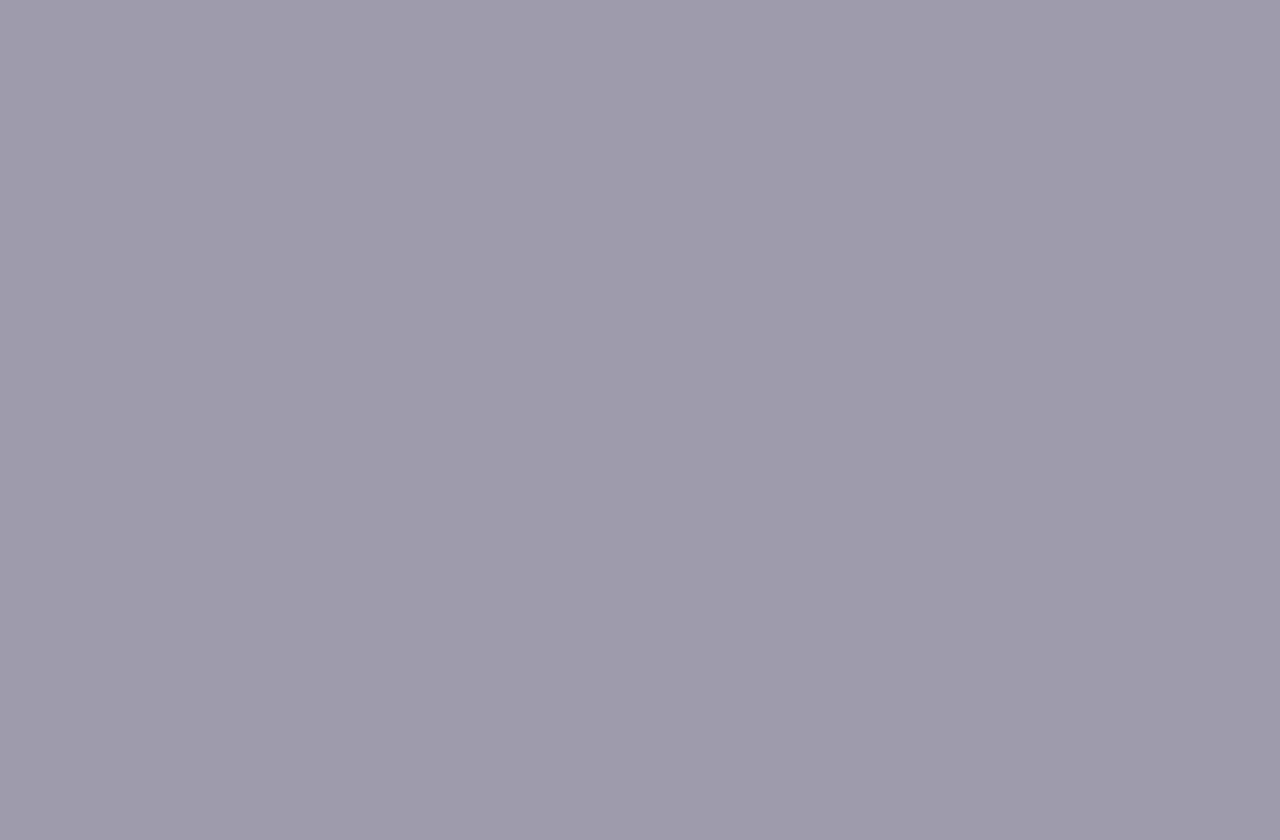
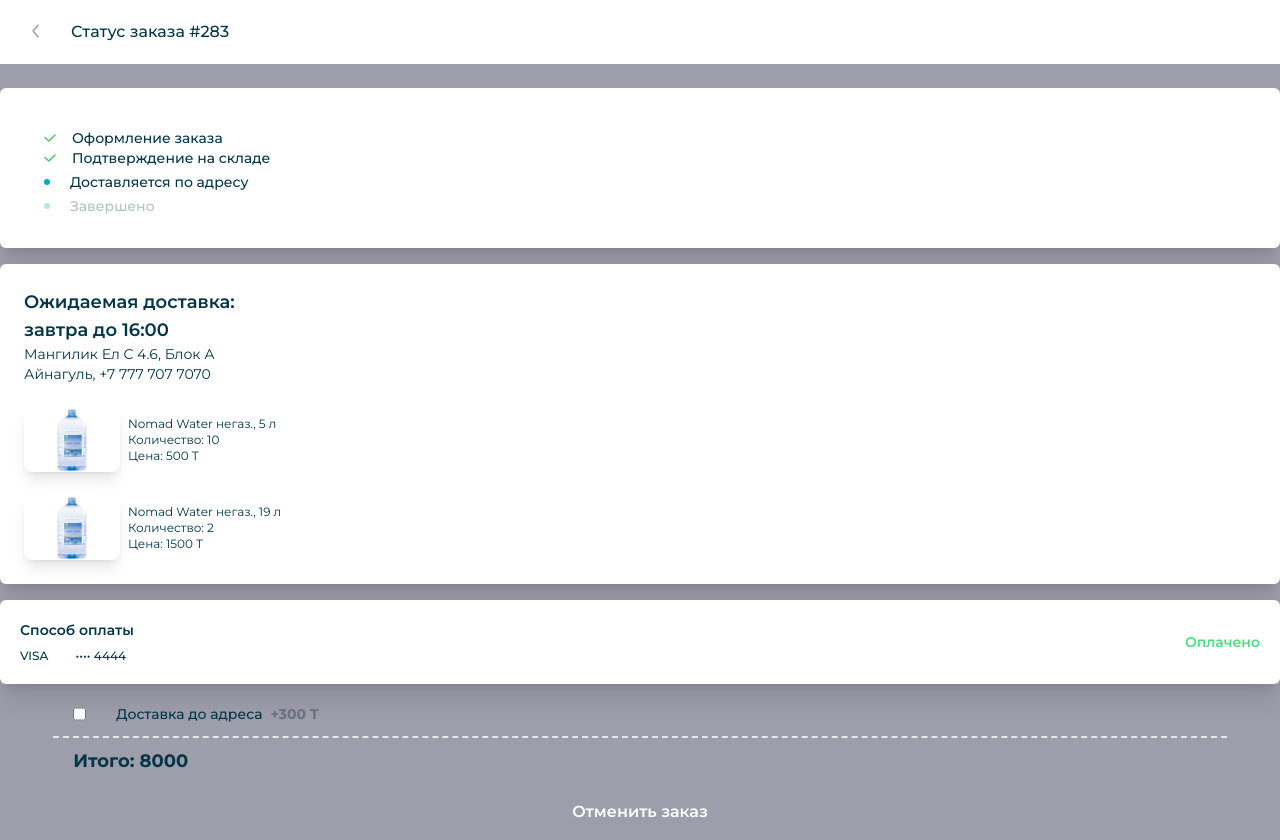
Before and after one commit to AdiletBekmuratov/nomad-water-front, a React (Vite) app: page /orderinfo in a window 1280 px wide. Before the commit this address had no page. Before the commit the page ends 800 px from the top, so only its background shows below. Built offline with nearby package versions, Linux system fonts and the light colour scheme.

Commit message:
oder status, small and medium sizes

```diff
--- a/src/components/Forms/Button.tsx
+++ b/src/components/Forms/Button.tsx
@@ -3,13 +3,14 @@ import { ButtonHTMLAttributes, DetailedHTMLProps, FC, ReactNode } from 'react';
 type Props = DetailedHTMLProps<ButtonHTMLAttributes<HTMLButtonElement>, HTMLButtonElement> & {
   children: ReactNode;
   buttonColor?: string;
+  textColor?: string;
 };
 
 export const Button: FC<Props> = (props) => {
   return (
     <button
       {...props}
-      className={`text-white ${
+      className={`${props.textColor ? props.textColor : 'text-white'} ${
         props.buttonColor ? props.buttonColor : 'bg-dark-blue font-roboto'
       } py-4 rounded-lg w-full disabled:bg-gray-300 ${props.className}`}>
       {props.children}
--- /dev/null
+++ b/src/components/Order/Order.card.tsx
@@ -0,0 +1,26 @@
+import { FC } from 'react';
+import bottle from './bottle.png';
+
+type Props = {
+  order: {
+    name: string;
+    count: number;
+    price: number;
+    imgUrl?: string;
+  };
+};
+
+export const Order: FC<Props> = (props) => {
+  return (
+    <div className="mt-6 flex items-center">
+      <img src={bottle} alt="" className="w-24 h-16 object-contain bg-white shadow-lg rounded-lg" />
+      <div>
+        <p className="font-montserrat text-xs ml-2 text-dark-blue">{props.order.name}</p>
+        <p className="font-montserrat text-xs ml-2 text-dark-blue">
+          Количество: {props.order.count}
+        </p>
+        <p className="font-montserrat text-xs ml-2 text-dark-blue">Цена: {props.order.price} Т</p>
+      </div>
+    </div>
+  );
+};
--- a/src/components/Order/OrderHeader.tsx
+++ b/src/components/Order/OrderHeader.tsx
@@ -1,14 +1,18 @@
-import { FC } from 'react';
+import { FC, ReactNode } from 'react';
 import { ReactComponent as Back } from '../../assets/back.svg';
 
-export const OrderHeader: FC = () => {
+type Props = {
+  children: ReactNode;
+};
+
+export const OrderHeader: FC<Props> = (props) => {
   return (
     <header className="bg-white w-full h-14 md:h-16 flex lg:h-16">
       <a href="#" className="items-center h-6 px-8 py-6">
         <Back />
       </a>
       <h2 className="text-dark-blue text-base font-montserrat font-medium h-6 mt-5">
-        Оформление заказа
+        {props.children}
       </h2>
     </header>
   );
--- a/src/components/Order/UserData.json
+++ b/src/components/Order/UserData.json
@@ -1,5 +1,6 @@
 {
   "id": 1,
   "username": "Айнагуль",
-  "phone": "+7 777 707 7070"
+  "phone": "+7 777 707 7070",
+  "street": "Мангилик Ел C 4.6, Блок А"
 }
--- a/src/components/UI/Modal.tsx
+++ b/src/components/UI/Modal.tsx
@@ -1,30 +1,65 @@
-import { FC, ReactNode } from 'react';
+import { FC, ForwardRefExoticComponent, ReactNode, RefAttributes } from 'react';
 import * as Dialog from '@radix-ui/react-dialog';
 import { Button } from '../Forms';
 
-type Props = {
+type Props = ForwardRefExoticComponent<RefAttributes<HTMLDivElement>> & {
   children: ReactNode;
   title: string;
   buttonOpenText: string;
   buttonCloseTest: string;
+  buttonClassName?: string;
+  titleClass?: string;
+  contentClass?: string;
+  isTwoButton?: boolean;
+  secondButtonText?: string;
+  openButtonStyle?: string;
 };
 
 export const Modal: FC<Props> = (props) => {
   return (
     <Dialog.Root>
       <Dialog.Trigger asChild>
-        <Button>{props.buttonOpenText}</Button>
+        <Button buttonColor={props.openButtonStyle}>{props.buttonOpenText}</Button>
       </Dialog.Trigger>
       <Dialog.Portal>
-        <Dialog.Overlay className="fixed bg-black opacity-50 inset-0" />
-        <Dialog.Content className="bg-white p-5 rounded-md z-10 w-full fixed top-1/2 left-1/2 -translate-x-1/2 -translate-y-1/2 max-w-screen-md">
-          <Dialog.Title className="text-center font-montserrat text-lg font-bold">
+        <Dialog.Overlay className="fixed bg-black opacity-25 inset-0" />
+        <Dialog.Content
+          className={`bg-white p-5 rounded-2xl z-10 ${
+            props.contentClass ? props.contentClass : 'w-full'
+          } fixed top-1/2 left-1/2 -translate-x-1/2 -translate-y-1/2 max-w-screen-md`}>
+          <Dialog.Title
+            className={`text-center font-montserrat ${
+              props.titleClass ? props.titleClass : 'text-sm font-bold'
+            }`}>
             {props.title}
           </Dialog.Title>
-          <Dialog.Description className="font-montserrat">{props.children}</Dialog.Description>
-          <Dialog.Close>
-            <Button className="w-24">{props.buttonCloseTest}</Button>
-          </Dialog.Close>
+          <Dialog.Description
+            className={`font-montserrat ${props.className ? props.className : ''}`}>
+            {props.children}
+          </Dialog.Description>
+          {props.isTwoButton ? (
+            <div className="w-full flex justify-around gap-2.5 mb-4">
+              <Dialog.Close>
+                <Button
+                  className="w-40 md:w-56"
+                  buttonColor="bg-gray-300 font-montserrat font-semibold"
+                  textColor="text-dark-blue">
+                  {props.buttonCloseTest}
+                </Button>
+              </Dialog.Close>
+              <Dialog.Close>
+                <Button
+                  className="w-40 md:w-56"
+                  buttonColor="bg-dark-blue font-montserrat font-semibold">
+                  {props.secondButtonText}
+                </Button>
+              </Dialog.Close>
+            </div>
+          ) : (
+            <Dialog.Close>
+              <Button className="w-24">{props.buttonCloseTest}</Button>
+            </Dialog.Close>
+          )}
         </Dialog.Content>
       </Dialog.Portal>
     </Dialog.Root>
--- /dev/null
+++ b/src/pages/OrderInfo.tsx
@@ -0,0 +1,152 @@
+import { FC, useEffect, useState } from 'react';
+
+import Checkbox from '@/components/Checkbox';
+import { Card } from '@/components/Forms';
+import { OrderHeader } from '@/components/Order';
+import { Modal } from '@/components/UI';
+
+import checkmark from '../assets/checkmark.svg';
+import dot from '../assets/dot.svg';
+
+import user from '../components/Order/UserData.json';
+import order from '../components/Order/Order.json';
+
+import { Order } from '@/components/Order/Order.card';
+
+const OrderInfo: FC = () => {
+  const [delivery, setDelivery] = useState(false);
+  const [total, setTotal] = useState(0);
+  useEffect(() => {
+    let sum = 0;
+    for (let i = 0; i < order.length; i++) {
+      sum += order[i].count * order[i].price;
+    }
+    setTotal(sum);
+  }, [order]);
+
+  return (
+    <>
+      <OrderHeader>Статус заказа #283</OrderHeader>
+      <div className="container mt-6">
+        <Card className="w-11/12 mx-auto">
+          <div className="mx-6 my-5 mb-3">
+            <div className="w-full flex">
+              <img src={checkmark} alt="checkmark" />
+              <p className="font-montserrat font-medium text-sm ml-4 text-dark-blue">
+                Оформление заказа
+              </p>
+            </div>
+
+            <div className="w-full flex mb-1">
+              <img src={checkmark} alt="checkmark" />
+              <p className="font-montserrat font-medium text-sm ml-4 text-dark-blue">
+                Подтверждение на складе
+              </p>
+            </div>
+
+            <div className="w-full flex mb-1">
+              <img src={dot} alt="checkmark" />
+              <p className="font-montserrat font-medium text-sm ml-5 text-dark-blue">
+                Доставляется по адресу
+              </p>
+            </div>
+
+            <div className="w-full flex">
+              <img src={dot} alt="checkmark" className="opacity-30" />
+              <p className="font-montserrat font-medium text-sm ml-5 text-dark-blue opacity-30">
+                Завершено
+              </p>
+            </div>
+          </div>
+        </Card>
+
+        <Card className="w-11/12 mx-auto mt-4">
+          <div className="flex m-3 flex-col md:m-1">
+            <h2 className="font-semibold font-montserrat text-dark-blue text-lg">
+              Ожидаемая доставка:
+            </h2>
+            <h2 className="font-semibold font-montserrat text-dark-blue text-lg">
+              завтра до 16:00
+            </h2>
+            <h5 className="font-montserrat text-dark-blue text-sm">{user.street}</h5>
+            <h5 className="font-montserrat text-dark-blue text-sm">
+              {user.username}, {user.phone}
+            </h5>
+
+            {order.map((ord) => (
+              <Order order={ord} key={ord.name} />
+            ))}
+          </div>
+        </Card>
+
+        <Card className="w-11/12 mx-auto mt-4 flex items-center justify-between m-5">
+          <div className="">
+            <h3 className="font-semibold font-montserrat text-sm text-dark-blue">Способ оплаты</h3>
+            <h3 className="font-medium font-montserrat text-xs mt-2 text-dark-blue">
+              VISA <span className="ml-6">•••• 4444</span>
+            </h3>
+          </div>
+          <div className="">
+            <h3 className="text-green-400 font-semibold font-montserrat text-sm">Оплачено</h3>
+          </div>
+        </Card>
+
+        <div className="w-11/12 mx-auto mt-4 flex">
+          <Checkbox
+            className="mx-5 flex items-center"
+            label="Доставка до адреса"
+            name="delivery"
+            id="delivery"
+            onChange={(e) => setDelivery(e.target.checked)}
+            checked={delivery}
+            labelClass="text-dark-blue font-montserrat text-sm font-medium"
+          />
+          <p className="font-montserrat text-sm font-bold text-gray-500 ml-2">+300 T</p>
+        </div>
+        <div className="border-t-2 border-dashed mt-3 w-11/12 mx-auto h-12 flex items-center">
+          <h3 className="mx-5 font-montserrat font-bold text-dark-blue text-lg">
+            Итого: {delivery ? total + 300 : total}
+          </h3>
+        </div>
+
+        <Modal
+          title="Выберите причину отмены заказа"
+          className="flex justify-start flex-col"
+          buttonCloseTest="Отмена"
+          buttonOpenText="Отменить заказ"
+          titleClass="font-semibold text-base text-dark-blue mx-5 mt-5 mb-4"
+          contentClass="w-11/12"
+          isTwoButton={true}
+          secondButtonText="Продолжить"
+          openButtonStyle="bg-transparent text-red-600 font-semibold font-montserrat ">
+          <div className="my-4">
+            <Checkbox
+              label="Не доставлен товар"
+              name="come"
+              id="come"
+              labelClass="font-medium text-dark-blue text-sm ml-2.5"
+            />
+          </div>
+          <div className="my-4">
+            <Checkbox
+              label="Товар не соответствует описанию"
+              name="desc"
+              id="desc"
+              labelClass="font-medium text-dark-blue text-sm ml-2.5"
+            />
+          </div>
+          <div className="my-4">
+            <Checkbox
+              label="Другие причины"
+              name="other"
+              id="other"
+              labelClass="font-medium text-dark-blue text-sm ml-2.5"
+            />
+          </div>
+        </Modal>
+      </div>
+    </>
+  );
+};
+
+export default OrderInfo;
--- a/src/pages/OrderRegistration.tsx
+++ b/src/pages/OrderRegistration.tsx
@@ -1,5 +1,5 @@
 import { FC, useEffect, useState, useCallback } from 'react';
-
+import { useNavigate } from 'react-router-dom';
 // Пока что имитация запроса с сервера
 import user from '@/components/Order/UserData.json';
 
@@ -43,6 +43,8 @@ const OrderRegistration: FC = () => {
   const [total, setTotal] = useState(0);
   let data = structuredClone(initialArray);
 
+  const navigate = useNavigate();
+
   useEffect(() => {
     setUserData(user);
   }, []);
@@ -69,7 +71,7 @@ const OrderRegistration: FC = () => {
 
   return (
     <>
-      <OrderHeader />
+      <OrderHeader>Оформление заказа</OrderHeader>
       <div className="lg:grid lg:grid-cols-3 lg:w-5/6 lg:mx-auto lg:grid-row-3">
         <div className="lg:col-span-2 lg:order-1 lg:col-start-1 lg:row-start-1">
           {data.map((or, index: number) => (
@@ -121,7 +123,10 @@ const OrderRegistration: FC = () => {
             className="w-80 h-11 text-sm disabled:bg-opacity-70 md:w-2/3"
             buttonColor="bg-dark-blue font-montserrat"
             disabled={!isValid}
-            onClick={() => alert(JSON.stringify(address, null, 2))}>
+            onClick={() => {
+              alert(JSON.stringify(address, null, 2));
+              navigate('/orderinfo'); // TODO: Когда будут данные с сервера то направить на order-id
+            }}>
             Оформить заказ
           </Button>
         </Footer>
--- a/src/routes/AppRoutes.tsx
+++ b/src/routes/AppRoutes.tsx
@@ -5,6 +5,7 @@ import ScrollToTop from '@/components/ScrollToTop';
 import RegisterForm from '@/pages/RegisterForm';
 import ApplicationForm from '@/pages/ApplicationForm';
 import OrderRegistration from '@/pages/OrderRegistration';
+import OrderInfo from '@/pages/OrderInfo';
 
 const Home = lazy(() => import('@/pages/Home'));
 
@@ -23,7 +24,8 @@ const AppRoutes = () => {
             <Route path="/" element={<Home />} />
             <Route path="/register" element={<RegisterForm />} />
             <Route path="/application" element={<ApplicationForm />} />
-            <Route path="/order/*" element={<OrderRegistration />} />
+            <Route path="/order" element={<OrderRegistration />} />
+            <Route path="/orderinfo" element={<OrderInfo />} />
           </Routes>
         </ScrollToTop>
       </Router>
```
Also changed, not shown: src/components/Order/PaymentComponent.tsx (+5 -2 lines), src/components/Order/Total.tsx (+6 -2 lines), src/assets/checkmark.svg (added), src/assets/dot.svg (added).
